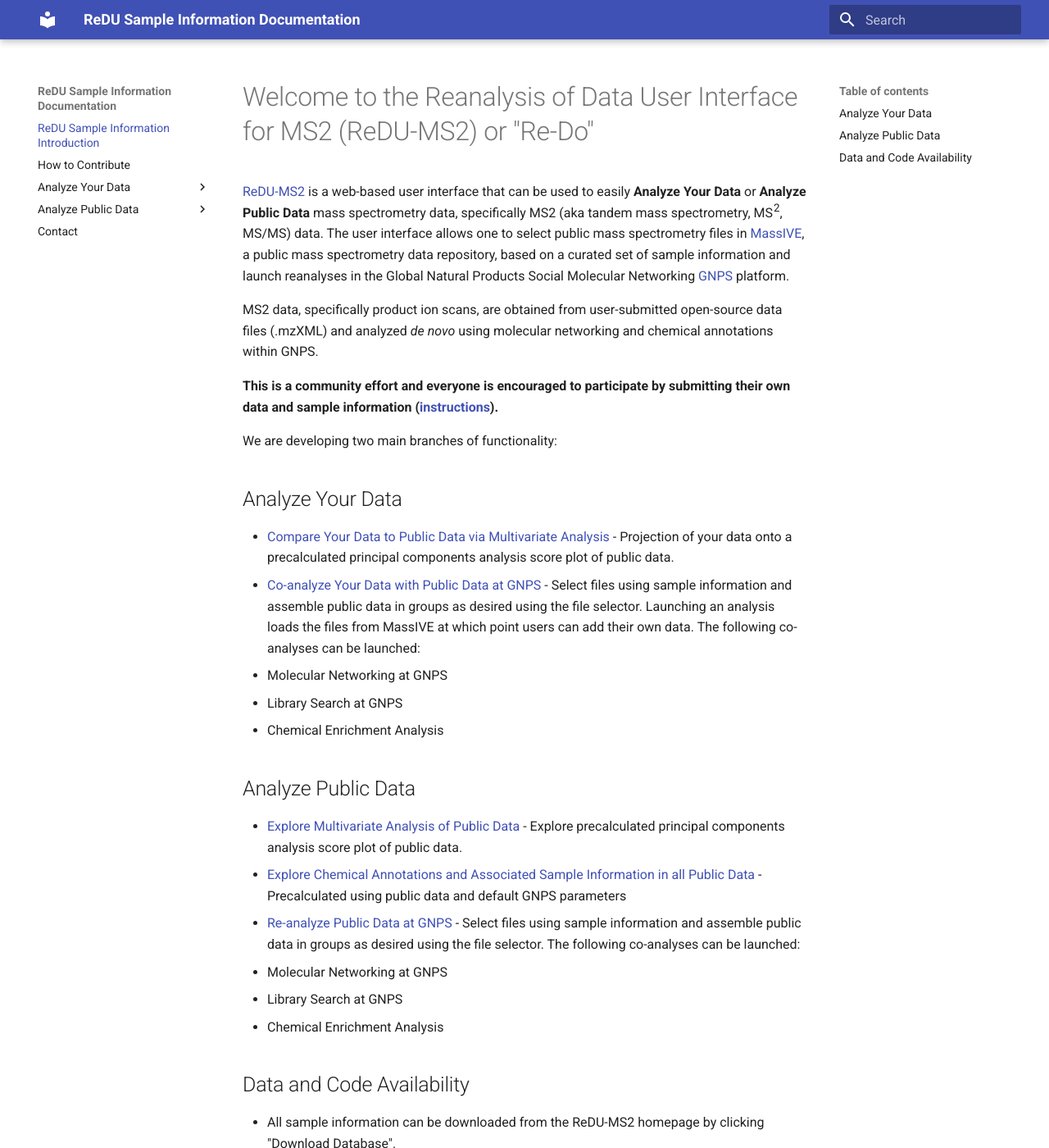
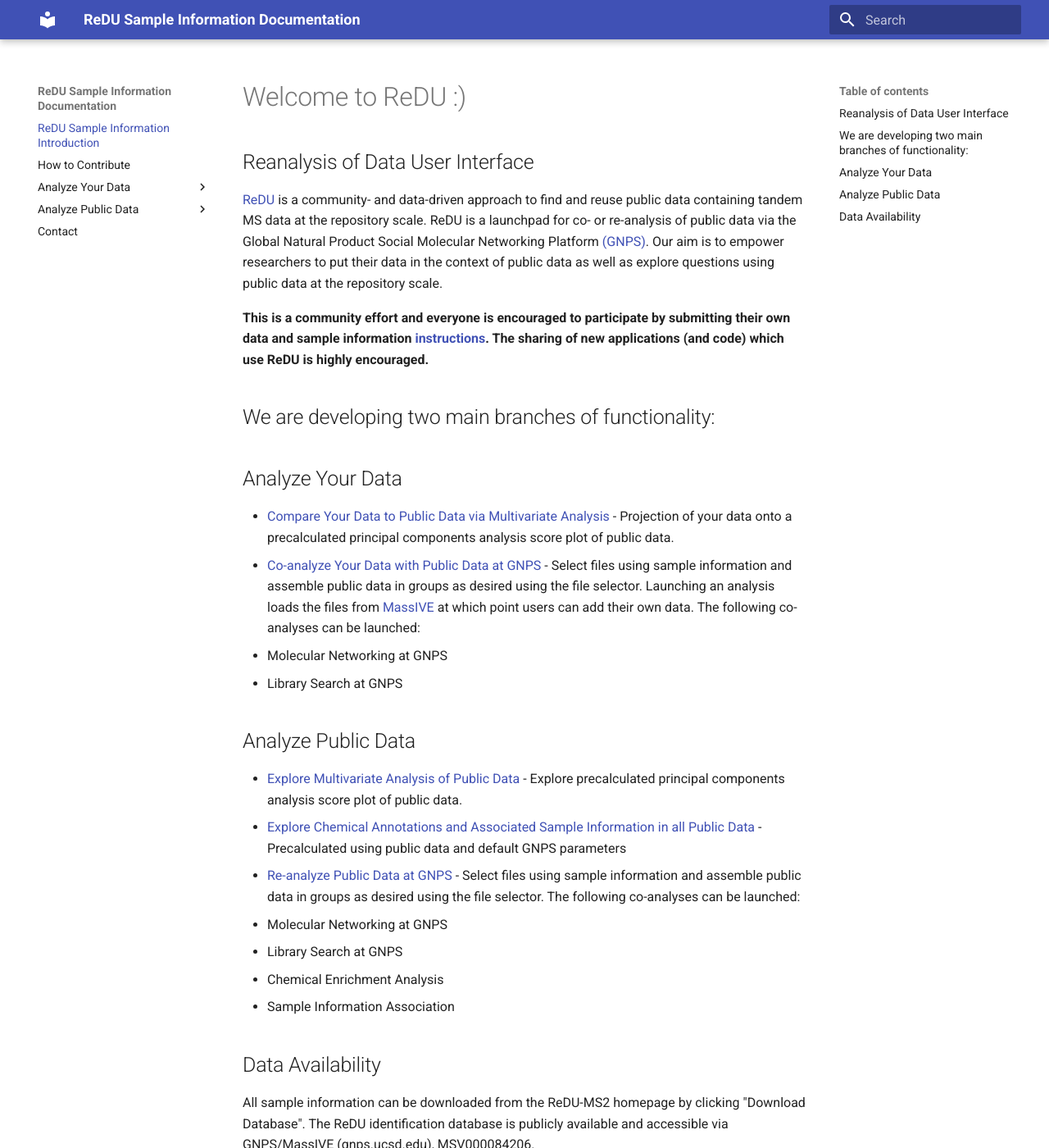
Before and after one commit to mwang87/ReDU-MS2-Documentation, an MkDocs documentation site: the page built from docs/index.md, in a window 1280 px wide and 1400 px high. Shown: the whole window at 82% size. Built offline with MkDocs 1.6.1 and Material for MkDocs 9.7.7, drawn with Linux system fonts in a browser that asks for light colours; old or Windows-style settings are respelled for this version of MkDocs; some of the changed text lies outside the part shown.

Commit message:
Update index.md
update documentation - homepage - mirrors readme in REDU-MS2-GNPS repository

```diff
--- a/docs/index.md
+++ b/docs/index.md
@@ -1,19 +1,17 @@
-# Welcome to the Reanalysis of Data User Interface for MS2 (ReDU-MS2) or "Re-Do"
+# Welcome to ReDU :)
+## Reanalysis of Data User Interface
 
-[ReDU-MS2](http://dorresteinappshub.ucsd.edu:5005/) is a web-based user interface that can be used to easily **Analyze Your Data** or **Analyze Public Data** mass spectrometry data, specifically MS2 (aka tandem mass spectrometry, MS<sup>2</sup>, MS/MS) data. The user interface allows one to select public mass spectrometry files in [MassIVE](https://massive.ucsd.edu/ProteoSAFe/static/massive.jsp), a public mass spectrometry data repository, based on a curated set of sample information and launch reanalyses in the Global Natural Products Social Molecular Networking [GNPS](https://gnps.ucsd.edu/ProteoSAFe/static/gnps-splash2.jsp) platform.
+[ReDU](https://redu.ucsd.edu/) is a community- and data-driven approach to find and reuse public data containing tandem MS data at the repository scale. ReDU is a launchpad for co- or re-analysis of public data via the Global Natural Product Social Molecular Networking Platform [(GNPS)](https://gnps.ucsd.edu/ProteoSAFe/static/gnps-splash.jsp). Our aim is to empower researchers to put their data in the context of public data as well as explore questions using public data at the repository scale.
 
-MS2 data, specifically product ion scans, are obtained from user-submitted open-source data files (.mzXML) and analyzed *de novo* using molecular networking and chemical annotations within GNPS.
+**This is a community effort and everyone is encouraged to participate by submitting their own data and sample information [instructions](HowtoContribute.md). The sharing of new applications (and code) which use ReDU is highly encouraged.**
 
-**This is a community effort and everyone is encouraged to participate by submitting their own data and sample information ([instructions](HowtoContribute.md)).**
-
-We are developing two main branches of functionality:
+## We are developing two main branches of functionality:
 
 ## Analyze Your Data
 * [Compare Your Data to Public Data via Multivariate Analysis](AnalyzeYourData_MultivariateComparisons.md) - Projection of your data onto a precalculated principal components analysis score plot of public data. <br>
-* [Co-analyze Your Data with Public Data at GNPS](AnalyzeYourData_CoAnalysis_at_GNPS.md) - Select files using sample information and assemble public data in groups as desired using the file selector. Launching an analysis loads the files from MassIVE at which point users can add their own data. The following co-analyses can be launched:
+* [Co-analyze Your Data with Public Data at GNPS](AnalyzeYourData_CoAnalysis_at_GNPS.md) - Select files using sample information and assemble public data in groups as desired using the file selector. Launching an analysis loads the files from [MassIVE](https://massive.ucsd.edu/ProteoSAFe/static/massive.jsp) at which point users can add their own data. The following co-analyses can be launched:
   * Molecular Networking at GNPS
   * Library Search at GNPS
-  * Chemical Enrichment Analysis
 
 ## Analyze Public Data
 * [Explore Multivariate Analysis of Public Data](AnalyzePublicData_MultivariateComparisons.md) - Explore precalculated principal components analysis score plot of public data. <br>
@@ -22,10 +20,7 @@
   * Molecular Networking at GNPS
   * Library Search at GNPS
   * Chemical Enrichment Analysis
+  * Sample Information Association
 
-## Data and Code Availability ##
-* All sample information can be downloaded from the ReDU-MS2 homepage by clicking "Download Database".
-* The data processed for the chemical and sample information enrichment analysis can be downloaded using an accomanying Jupyter Notebook (**link here**).
-* Table generated in the user-interface can be downloaded using an accomanying Juypter Notebook (**link here**).
-
-**anyone who creates custom code is encouraged it to share with the rest of ReDU-MS2 users**
+## Data Availability
+All sample information can be downloaded from the ReDU-MS2 homepage by clicking "Download Database". The ReDU identification database is publicly available and accessible via GNPS/MassIVE (gnps.ucsd.edu), MSV000084206.
```
